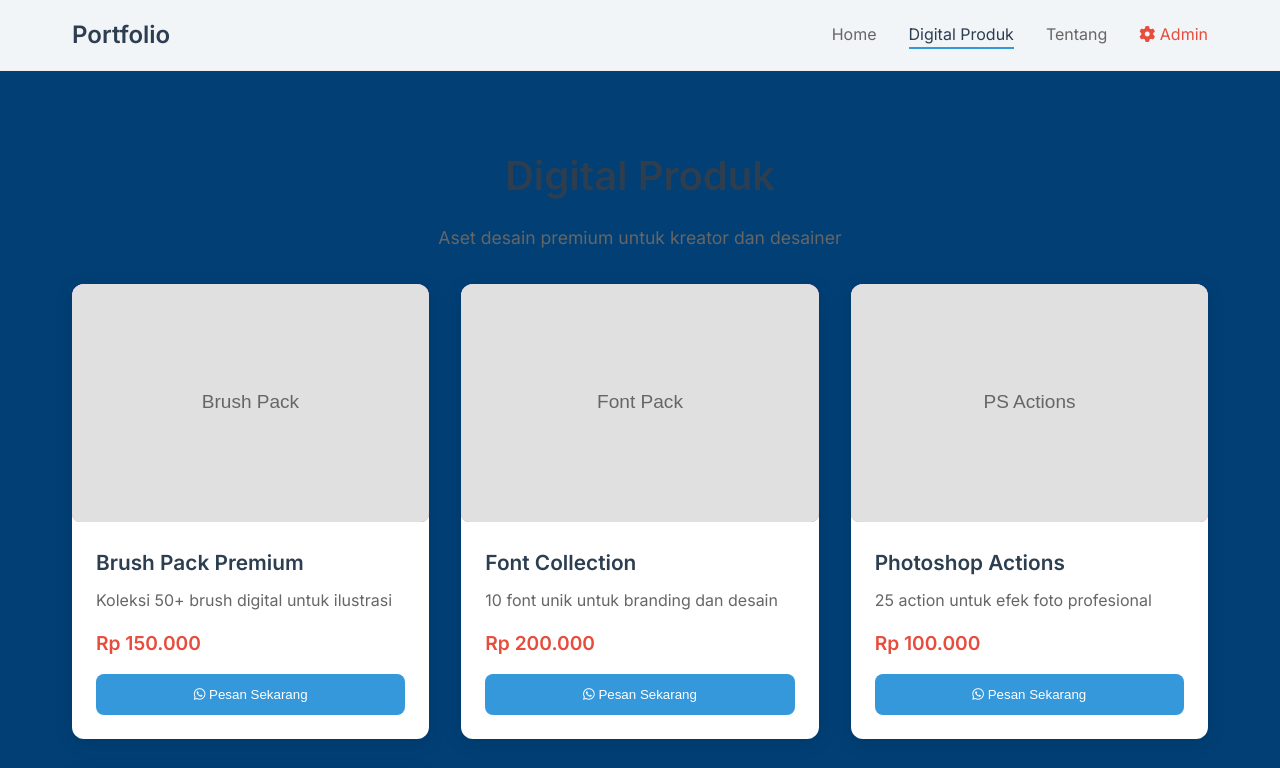
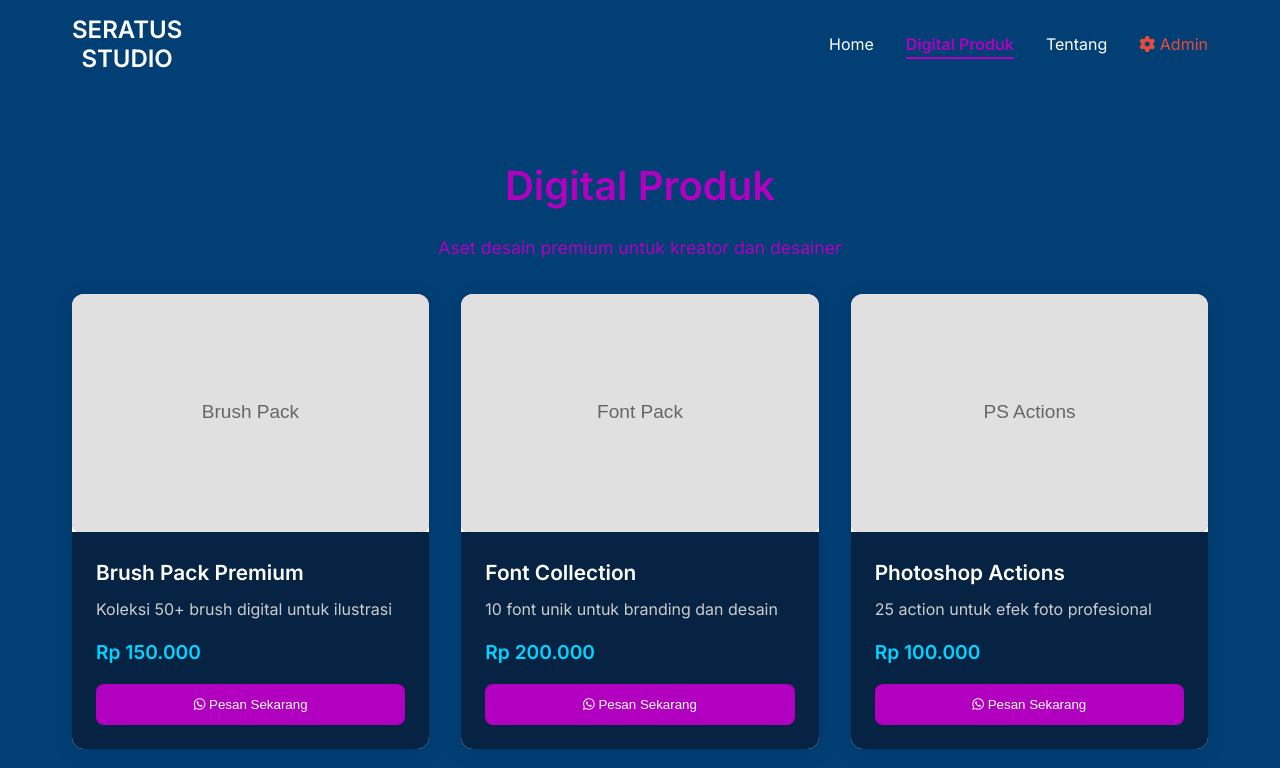
Before and after one commit to kangdidittt-svg/meporfolioproject, a website: page index.html in a window 1280 px wide. Both pictures are taken after a click on the link "Digital Produk". Shown: the top 768 px of the page. Drawn offline with Linux system fonts and the light colour scheme.

Commit message:
Initial commit: Portfolio website with admin panel

```diff
--- a/index.html
+++ b/index.html
@@ -13,7 +13,7 @@
     <nav class="navbar">
         <div class="nav-container">
             <div class="nav-logo">
-                <h2>Portfolio</h2>
+                <h2>SERATUS<br>STUDIO</h2>
             </div>
             <ul class="nav-menu">
                 <li class="nav-item">
--- a/styles.css
+++ b/styles.css
@@ -18,14 +18,13 @@ body {
 
 /* Navigation */
 .navbar {
-    position: fixed;
-    top: 0;
+    position: static;
     width: 100%;
-    background: rgba(255, 255, 255, 0.95);
-    backdrop-filter: blur(10px);
+    background: transparent;
+    backdrop-filter: none;
     z-index: 1000;
     padding: 1rem 0;
-    border-bottom: 1px solid #eee;
+    border-bottom: none;
 }
 
 .nav-container {
@@ -39,7 +38,9 @@ body {
 
 .nav-logo h2 {
     font-weight: 600;
-    color: #2c3e50;
+    color: #ffffff;
+    line-height: 1.2;
+    text-align: center;
 }
 
 .nav-menu {
@@ -50,15 +51,16 @@ body {
 
 .nav-link {
     text-decoration: none;
-    color: #666;
+    color: #ffffff;
     font-weight: 400;
-    transition: color 0.3s ease;
+    transition: color 0.3s ease, font-weight 0.3s ease;
     position: relative;
 }
 
 .nav-link:hover,
 .nav-link.active {
-    color: #2c3e50;
+    color: #b200c0;
+    font-weight: 600;
 }
 
 .nav-link.active::after {
@@ -68,7 +70,7 @@ body {
     left: 0;
     width: 100%;
     height: 2px;
-    background: #3498db;
+    background: #b200c0;
 }
 
 .hamburger {
@@ -87,7 +89,7 @@ body {
 
 /* Main Content */
 main {
-    margin-top: 80px;
+    margin-top: 0;
 }
 
 .section {
@@ -119,6 +121,7 @@ main {
     color: #666;
     max-width: 600px;
     margin: 0 auto;
+    font-weight: 500;
 }
 
 /* Portfolio Grid */
@@ -179,13 +182,13 @@ main {
 .section-header h2 {
     font-size: 2.5rem;
     font-weight: 600;
-    color: #2c3e50;
+    color: #b200c0;
     margin-bottom: 1rem;
 }
 
 .section-header p {
     font-size: 1.1rem;
-    color: #666;
+    color: #b200c0;
 }
 
 /* Products Grid */
@@ -238,17 +241,19 @@ main {
 
 .product-info {
     padding: 1.5rem;
+    background: #072344;
+    color: #ffffff;
 }
 
 .product-info h3 {
     font-size: 1.3rem;
     font-weight: 600;
-    color: #2c3e50;
+    color: #ffffff;
     margin-bottom: 0.5rem;
 }
 
 .product-info p {
-    color: #666;
+    color: #cccccc;
     margin-bottom: 1rem;
     line-height: 1.5;
 }
@@ -256,12 +261,12 @@ main {
 .product-price {
     font-size: 1.2rem;
     font-weight: 600;
-    color: #e74c3c;
+    color: #00d4ff;
     margin-bottom: 1rem;
 }
 
 .btn-primary {
-    background: #3498db;
+    background: #b200c0;
     color: white;
     border: none;
     padding: 0.8rem 1.5rem;
@@ -273,7 +278,7 @@ main {
 }
 
 .btn-primary:hover {
-    background: #2980b9;
+    background: #9a0099;
 }
 
 /* About Section */
@@ -290,12 +295,12 @@ main {
 .about-content h2 {
     font-size: 2.5rem;
     font-weight: 600;
-    color: #2c3e50;
+    color: #b200c0;
     margin-bottom: 1.5rem;
 }
 
 .about-content p {
-    color: #666;
+    color: #ffffff;
     margin-bottom: 1.5rem;
     line-height: 1.7;
     font-size: 1.1rem;
@@ -308,7 +313,7 @@ main {
 .skills h3 {
     font-size: 1.3rem;
     font-weight: 600;
-    color: #2c3e50;
+    color: #b200c0;
     margin-bottom: 1rem;
 }
 
```
